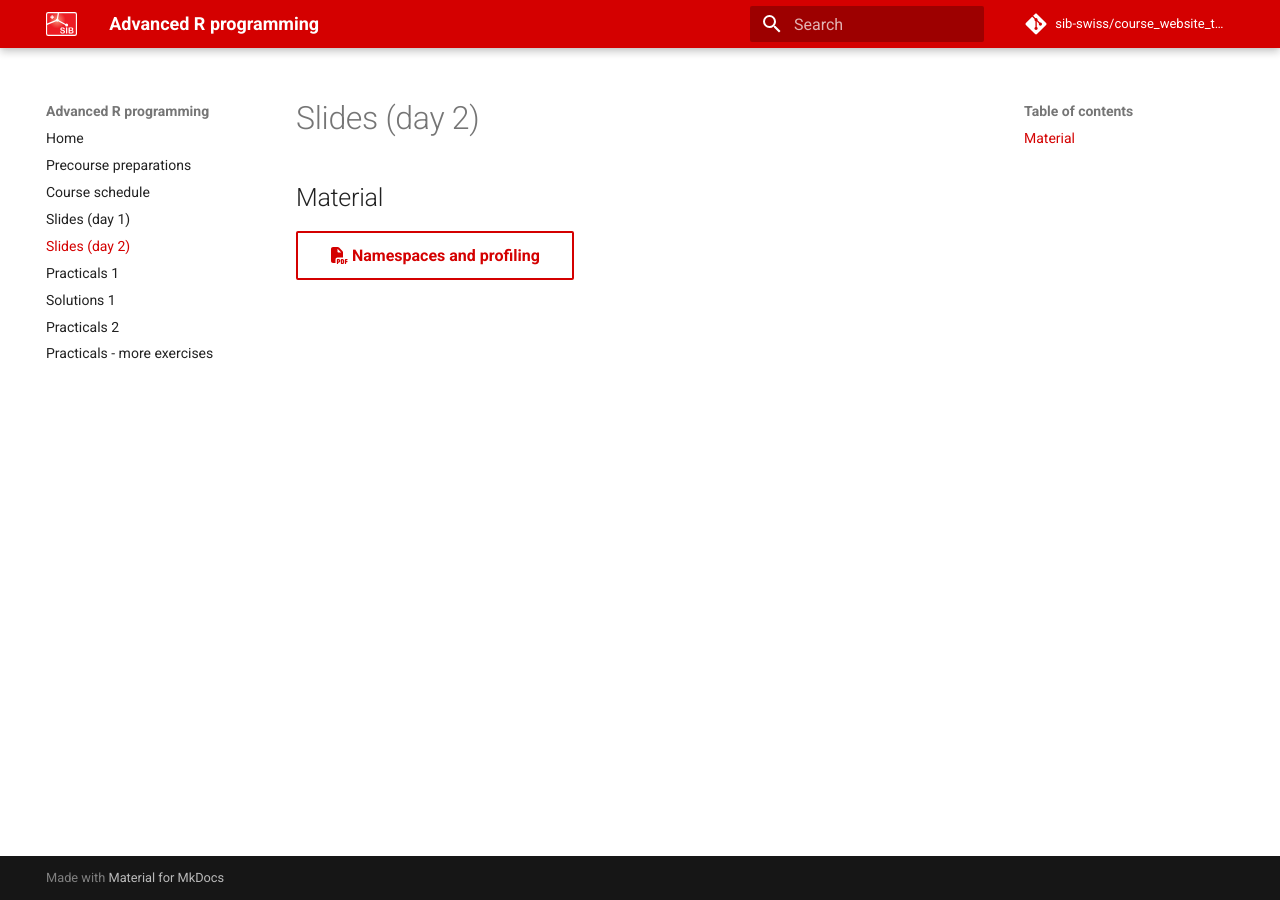
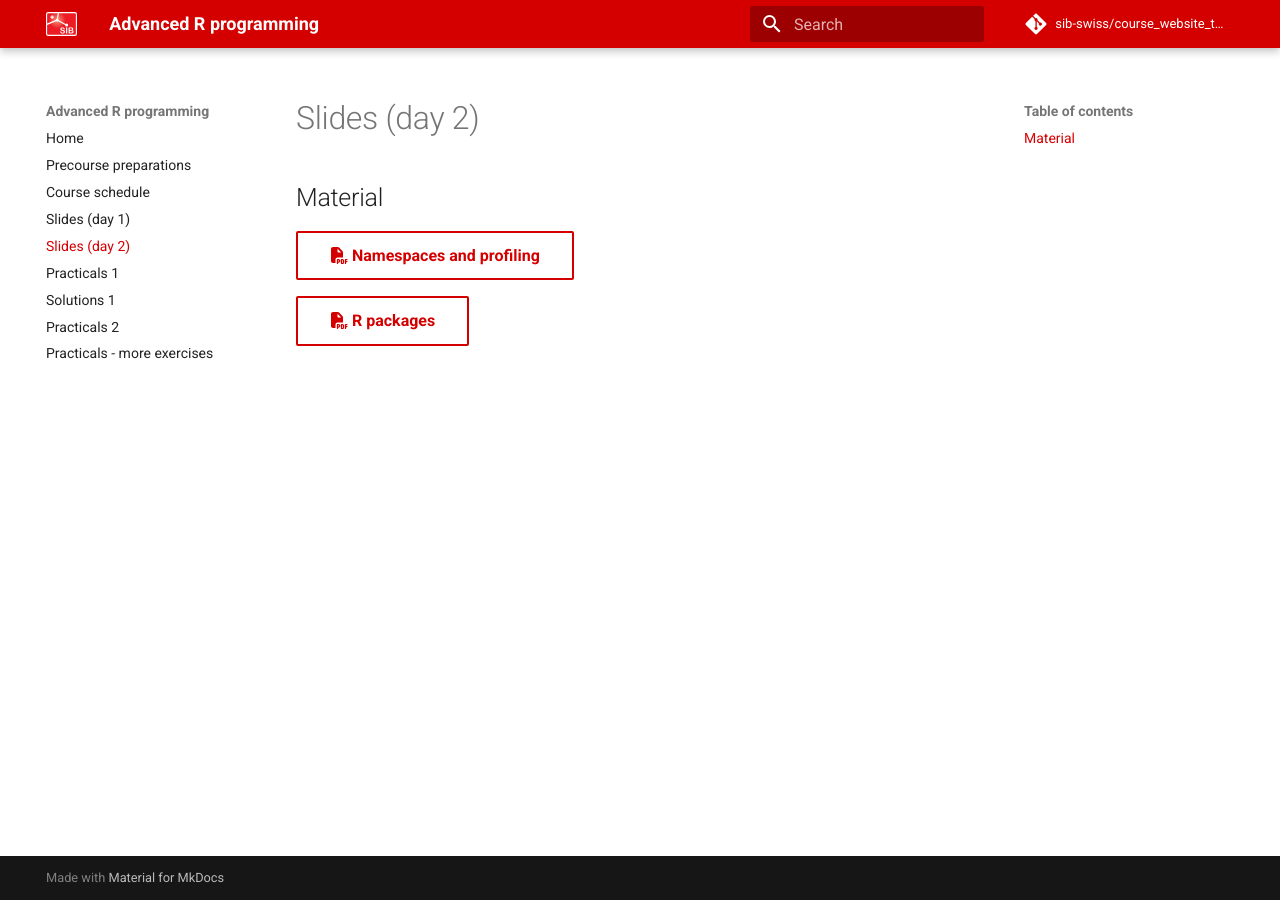
Before and after one commit to sib-swiss/advanced-r-training, an MkDocs documentation site: the page built from docs/slides_2.md, in a window 1280 px wide. Built offline with MkDocs 1.6.1 and Material for MkDocs 9.7.7, drawn with Linux system fonts in a browser that asks for light colours; comment, search, counter and statistics services are not loaded.

Commit message:
Add slides on packaging

```diff
--- a/docs/slides_2.md
+++ b/docs/slides_2.md
@@ -1,3 +1,5 @@
 ## Material
 
 [:fontawesome-solid-file-pdf: Namespaces and profiling](assets/pdf/advanced_R_namespaces_profiling.pdf){: .md-button }
+
+[:fontawesome-solid-file-pdf: R packages](assets/pdf/R-packaging-short-print.pdf){: .md-button }
```
Also changed, not shown: 1 other file.
